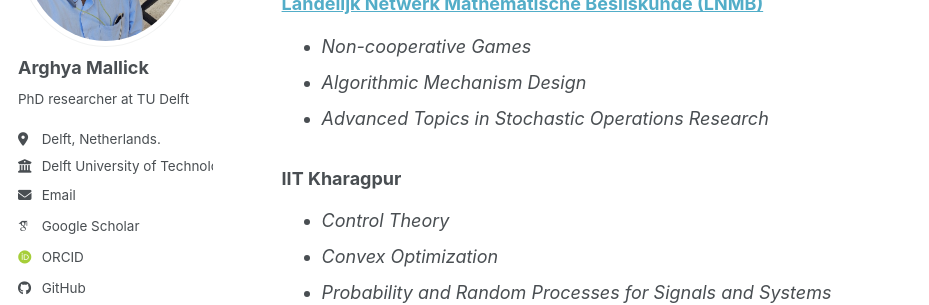
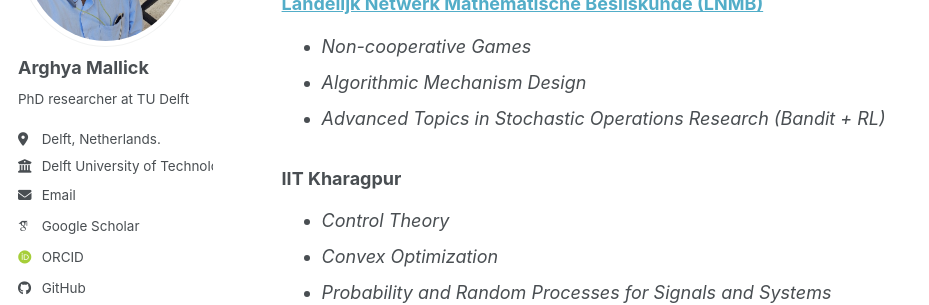
Before and after one commit to amallick-tudelft/amallick-tudelft.github.io, a Jekyll site: the page built from _pages/teaching.md, in a window 1280 px wide and 900 px high. Shown: the part 244-549 px from the top of the window, without its empty margins (0-929 px from the left). Built offline with Jekyll 4.4.1, drawn with Linux system fonts in a browser that asks for light colours; some web fonts are replaced; a script bundle is joined from its source files by our own code; library files that are not in the unit come from our copies.

Commit message:
Update course title for LNMB

```diff
--- a/_pages/teaching.md
+++ b/_pages/teaching.md
@@ -10,7 +10,7 @@ author_profile: true
 ### [Landelijk Netwerk Mathematische Besliskunde (LNMB)](https://www.lnmb.nl/pages/courses/phdcourses/)
 - *Non-cooperative Games*
 - *Algorithmic Mechanism Design*
-- *Advanced Topics in Stochastic Operations Research*
+- *Advanced Topics in Stochastic Operations Research (Bandit + RL)*
 
 ### IIT Kharagpur
 - *Control Theory*
```
